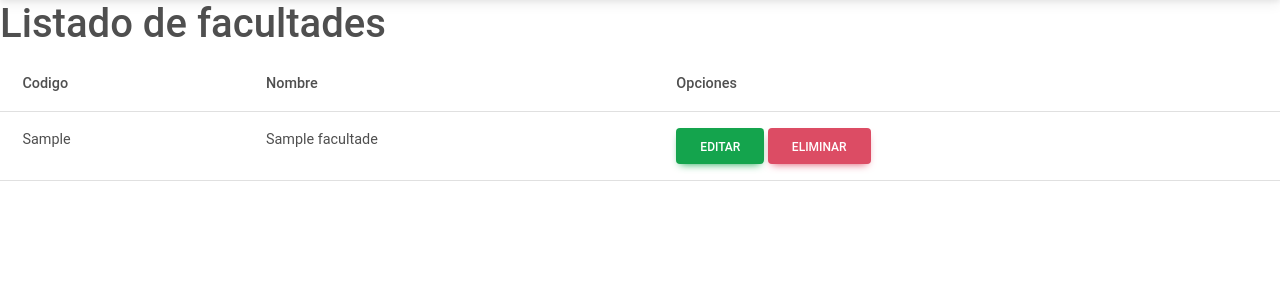
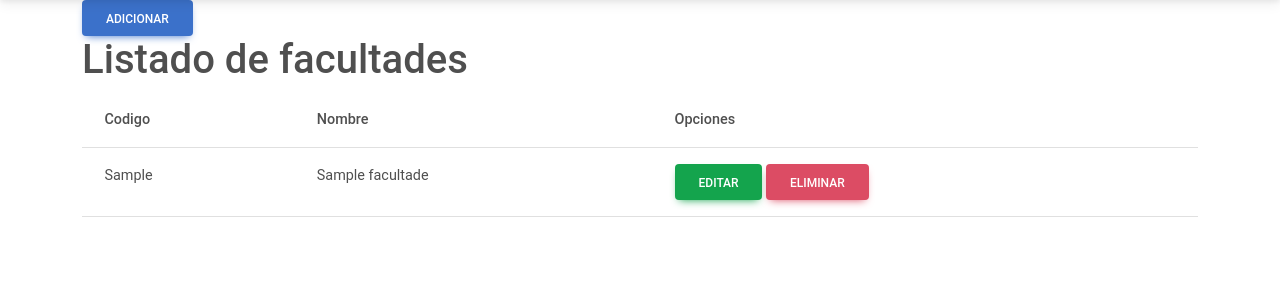
Before and after one commit to JuancaRC025/cesmagAplication, a PHP site: page /facultades.php in a window 1280 px wide. Shown: the part 59-359 px from the top of the page. Run offline with PHP 8.4, Linux system fonts and the light colour scheme; tables that the repository leaves empty or names only in its code hold one stand-in row (values such as "Sample post").

Commit message:
Nuevo repositorio

```diff
--- a/facultades.php
+++ b/facultades.php
@@ -2,6 +2,11 @@
 include 'index.php';
 include 'conexion.php';
 ?>
+<div class="container">
+
+<div aling="right">
+<a class= 'btn btn-primary'>Adicionar</a>
+</div>
 
 <h1> Listado de facultades </h1>
 <table class="table">
@@ -33,5 +38,6 @@ include 'conexion.php';
         }
         $conn->close();
     ?>
+    </div>
   </tbody>
 </table>
```
